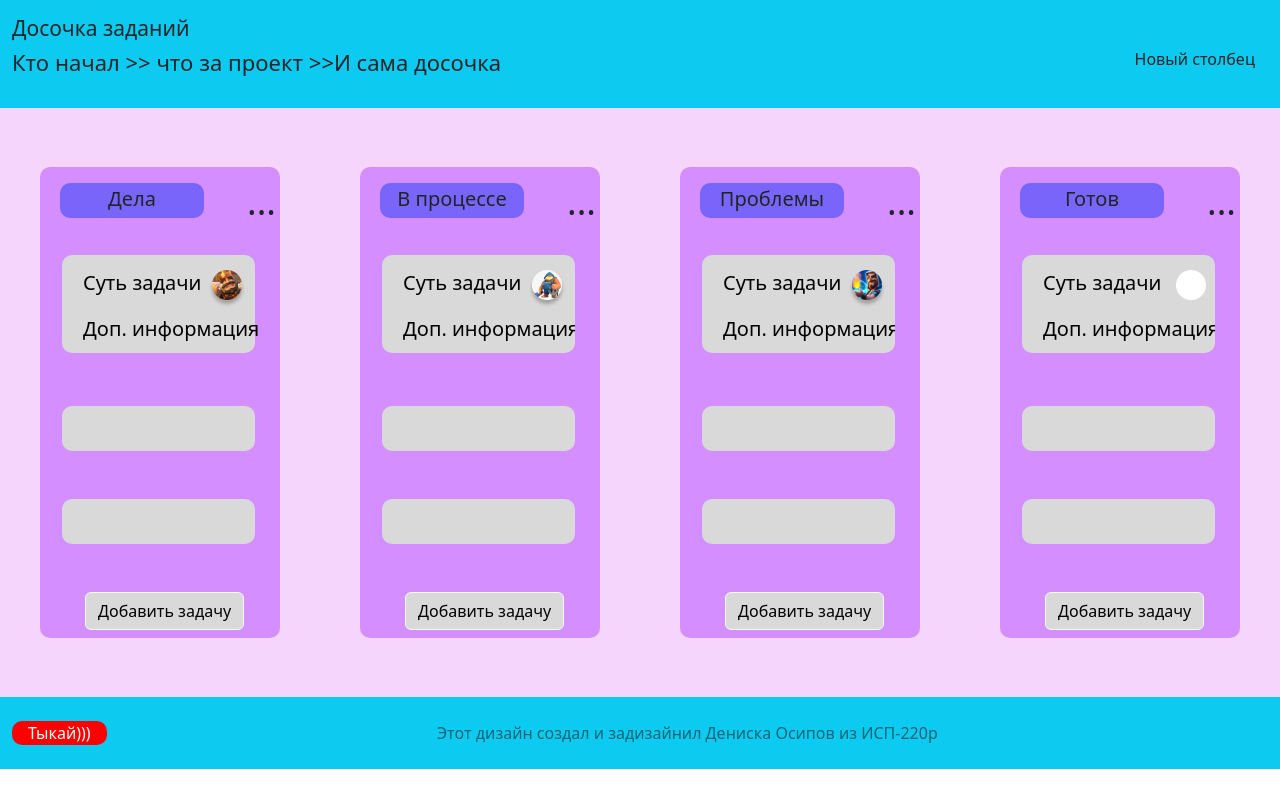
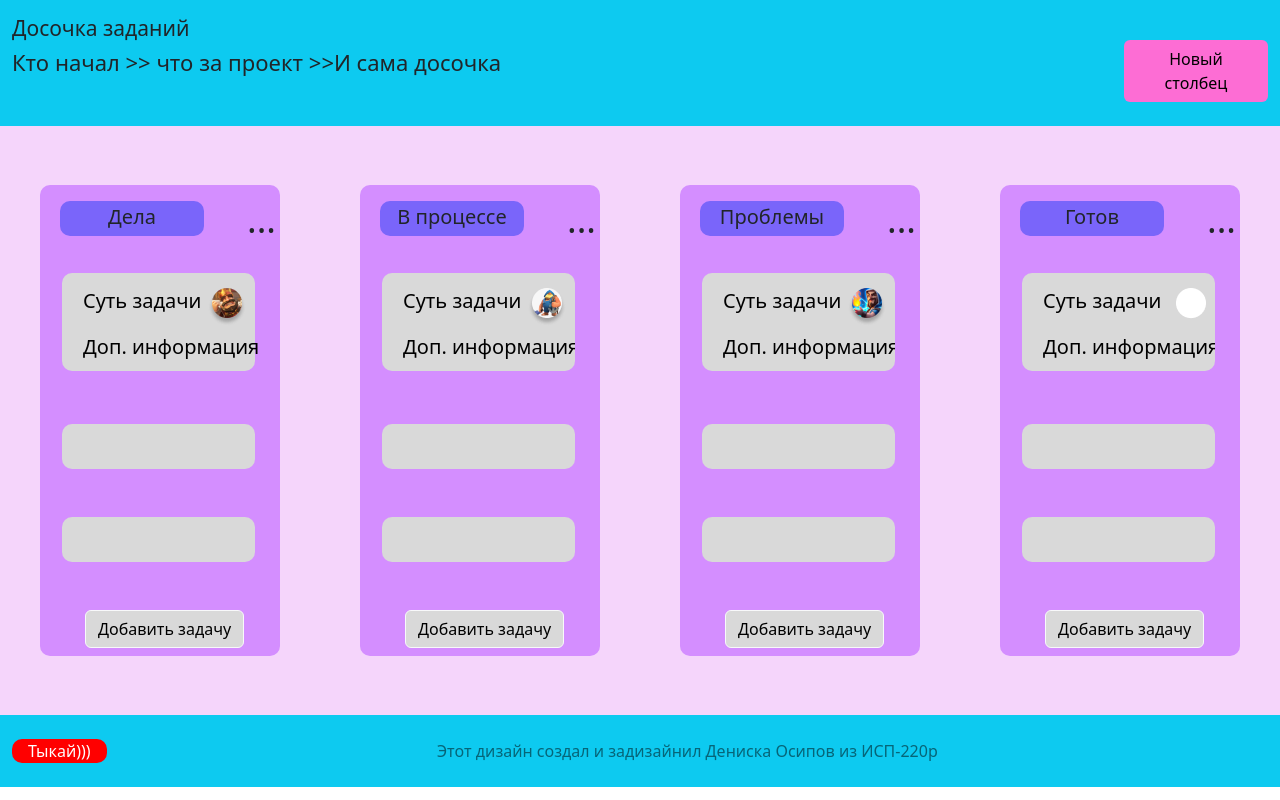
Before and after one commit to bonesones/ToDoList, a plain HTML site: page index.html in a window 1280 px wide. Drawn offline with Linux system fonts and the light colour scheme; a web font is replaced by a local one.

Commit message:
Update master.css

```diff
--- a/css/master.css
+++ b/css/master.css
@@ -2,7 +2,7 @@
 html { font-family: 'Inter', sans-serif; }
 @supports (font-variation-settings: normal) {
   html { font-family: 'Inter var', sans-serif; }
-}a
+}
 
 .new-col-btn{
   width: 144px;
```
